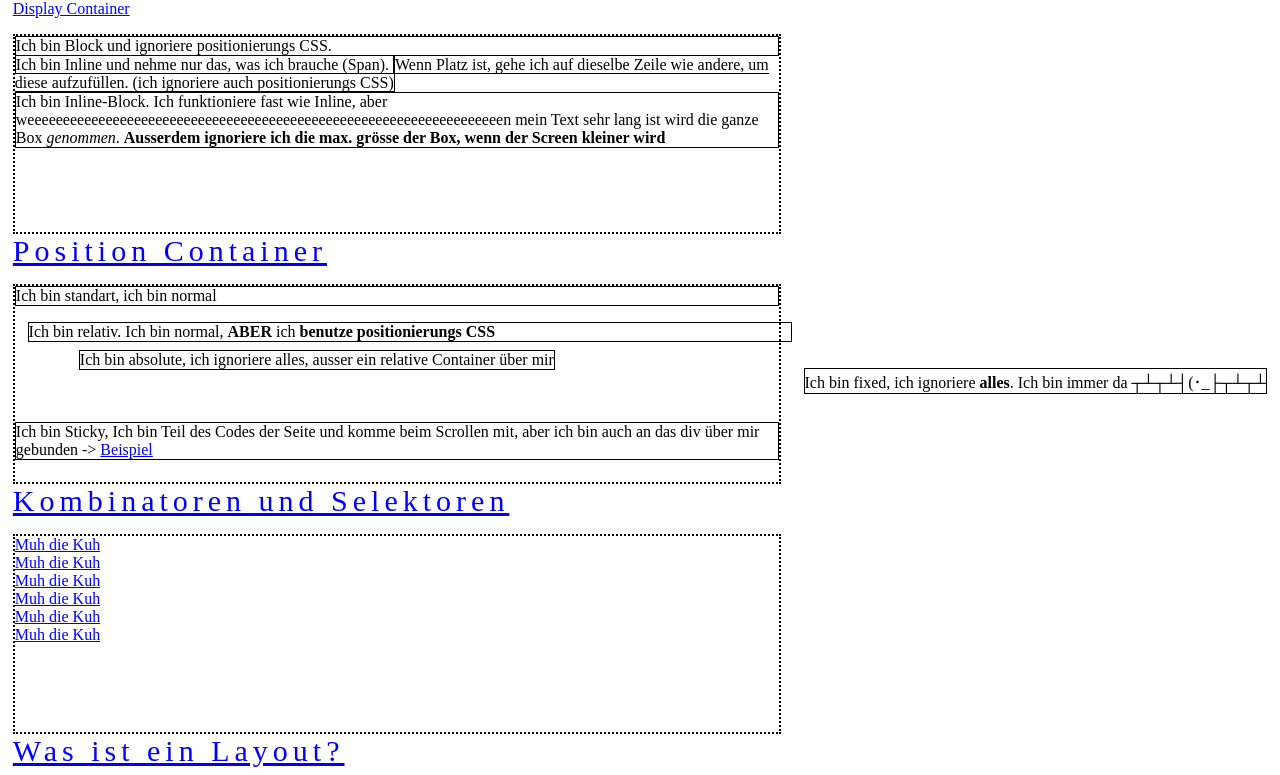
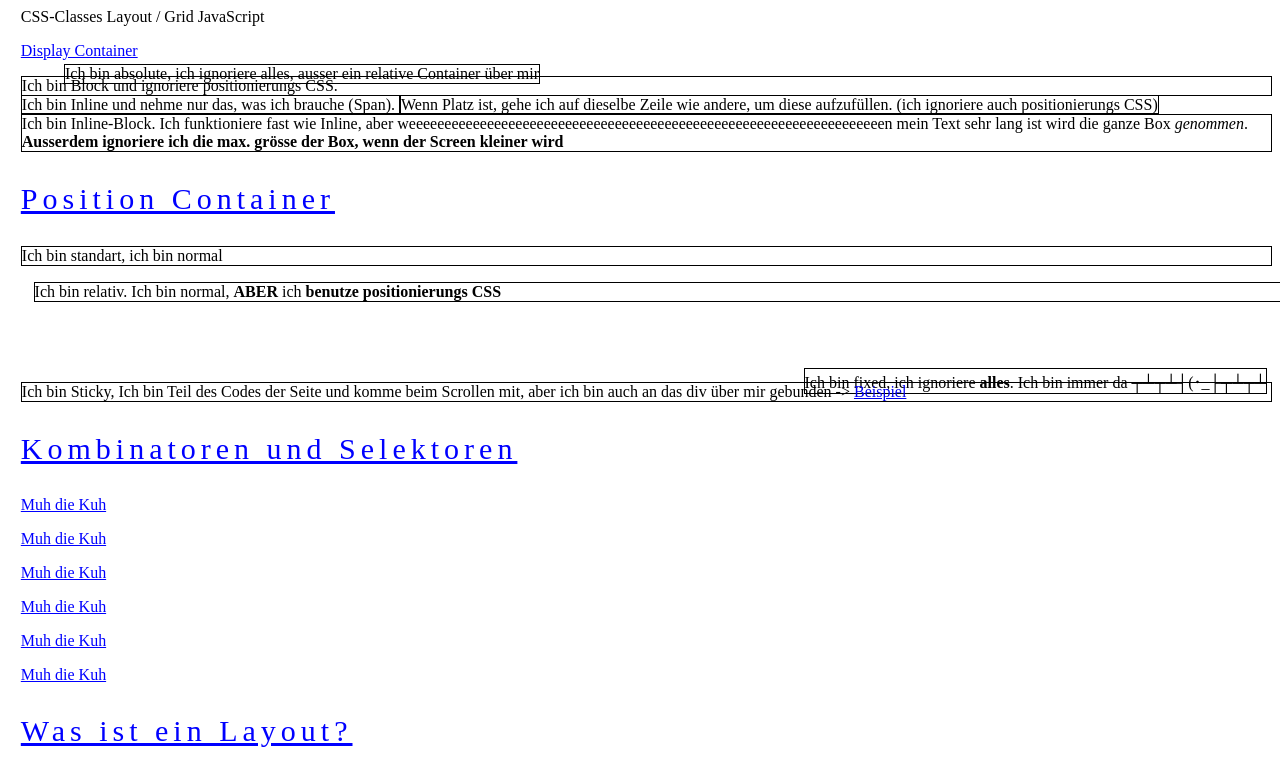
Before and after one commit to Egomann88/M293_LkAssets, a plain HTML site: page src/index-content.html in a window 1280 px wide. Shown: the top 775 px of the page. Drawn offline with Linux system fonts and the light colour scheme.

Commit message:
Navigation header + notlook files

```diff
--- /dev/null
+++ b/src/NOTLOOK.css
@@ -0,0 +1,43 @@
+* {
+  margin: 0;
+}
+
+.container {
+  box-sizing: border-box;
+  border: 2px dotted #000;
+  width: 60vw;
+  height: 25vh;
+  margin-top: 2vh;
+}
+
+.r {
+  position: relative;
+}
+
+header {
+  display: sticky;
+  margin-left: -5px;
+  top: 0px;
+  left: 0px;
+  overflow: hidden;
+  padding: 20px 10px;
+  background-color: #f1f1f1;
+}
+
+/* header links */
+header a {
+  float: left;
+  padding: 12px;
+  color: black;
+  font-size: 18px;
+  line-height: 25px;
+  border-radius: 4px;
+  text-align: center;
+  text-decoration: none;
+}
+
+/* Style logo link */
+header a:hover {
+  color: black;
+  background-color: #ddd;
+}
--- a/src/index-content.html
+++ b/src/index-content.html
@@ -14,9 +14,15 @@
 
 <body>
   <div style="margin-left: 1vw;">
+    <header class="header">
+      <a onclick="scroll2('css')">CSS-Classes</a>
+      <a onclick="scroll2('grid')">Layout / Grid</a>
+      <a onclick="scroll2('js'); alert('In der Console (F12)')">JavaScript</a>
+    </header>
+
 
     <!-- Display Container -->
-    <p>Display Container</p>
+    <p id="css">Display Container</p>
     <div class="container">
       <!-- Sie kennen die Eigenschaften und Standardelemente von Block-Level-Elementen. -->
       <div class="block">
@@ -87,7 +93,7 @@
     </div>
 
     <!-- Layout -->
-    <p>Was ist ein Layout?</p>
+    <p id="grid">Was ist ein Layout?</p>
     <div class="container">
       <!-- Sie wissen was Layout ist. -->
       <div>Ansicht einer Seite z.B. diese Seite hat ein Links Layout</div>
@@ -257,7 +263,7 @@
     </div>
 
     <!-- Sie wissen, das Flexbox für eindimensionale Layouts, CSS-Grid für zweidimensionale Layouts verwendet wird. -->
-    <p>Flex -> eindimensional || Grid -> zweidimensional</p>
+    <p id="js">Flex -> eindimensional || Grid -> zweidimensional</p>
     <div class="container">
       <p>Ja</p>
     </div>
--- a/src/script.js
+++ b/src/script.js
@@ -4,38 +4,6 @@ window.onload = function init() {
   this.Main();
 }
 
-/**
- * @param {String} url - address for the HTML to fetch
- * @return {String} the resulting HTML string fragment
- */
-async function fetchHtmlAsText(url) {
-  return await (await fetch(url)).text();
-}
-
-/**
- * tests and loads a page
- */
-async function loadPage() {
-  let html = "Not-Supported.html";
-  if (await checkScreenSize())
-    html = "index-content.html";
-
-  const contentDiv = document.getElementById("content");
-  contentDiv.innerHTML = await fetchHtmlAsText(html);
-}
-
-/**
- *
- * @returns
- */
-async function checkScreenSize() {
-  if (screen.width >= 1024)
-    return true;
-
-  return false;
-}
-
-/* main part */
 /* Sie kennen die wichtigsten Konstrukte von JavaScript. */
 function Main() {
   // take over task from: constuctor
--- a/src/style.css
+++ b/src/style.css
@@ -1,20 +1,3 @@
-* {
-  margin: 0;
-}
-
-
-.container {
-  box-sizing: border-box;
-  border: 2px dotted #000;
-  width: 60vw;
-  height: 25vh;
-  margin-top: 2vh;
-}
-
-.r {
-  position: relative;
-}
-
 /* Sie kennen die Eigenschaften und Standardelemente von Block-Level-Elementen. */
 .block {
   display: block;
@@ -172,12 +155,7 @@ div ~ p {
   grid-row-gap: 10px;
 }
 
-.grid-child1 {
-  grid-area: 1 / 1 / 2 / 2;
-  background-color: #7bdba6;
-}
-.grid-child2 {
-  grid-area: 1 / 2 / 2 / 3;
+.grid-child1, .grid-child2  {
   background-color: #7bdba6;
 }
 
```
Also changed, not shown: src/NOTLOOK.js (added, +38 -0 lines), src/index.html (+2 -0 lines).
